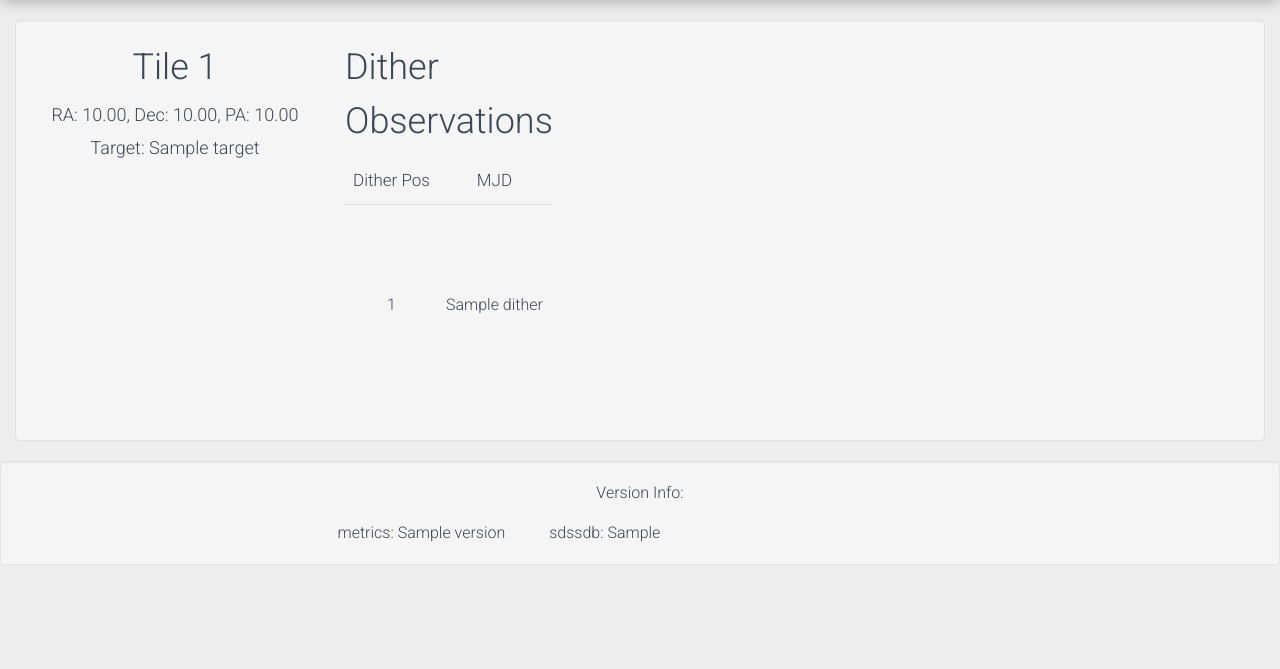
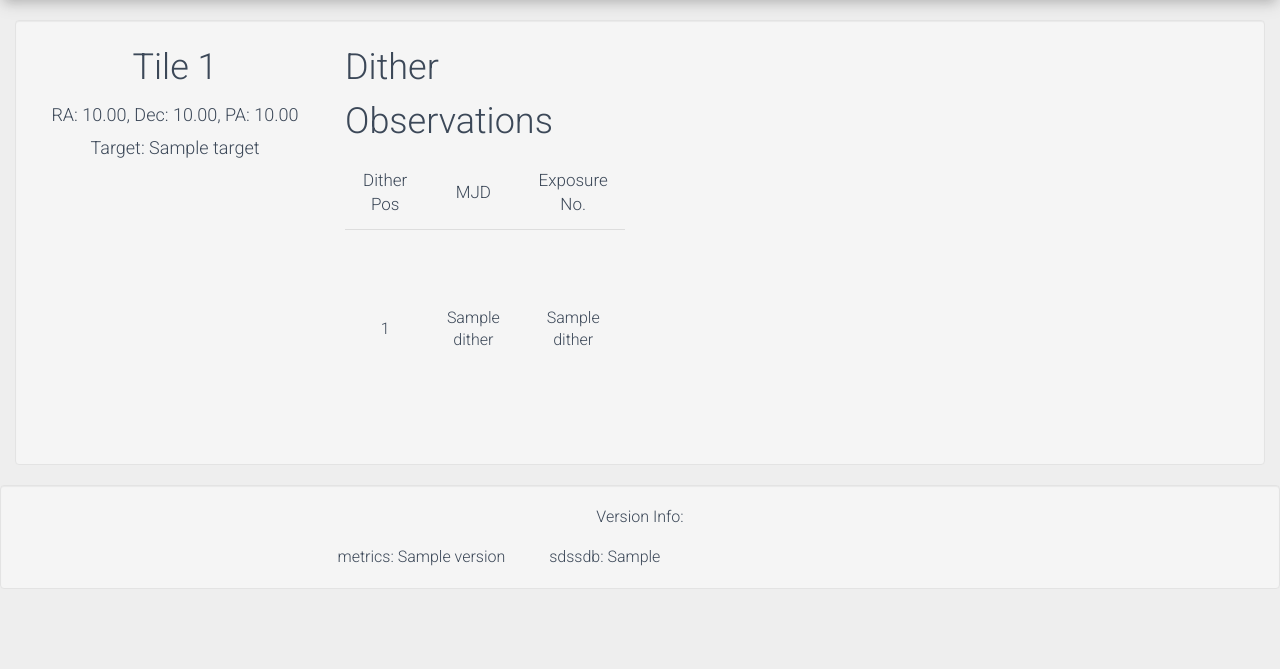
Before and after one commit to sdss/viki, a Python web app: template python/viki/templates/tileDetail.html in a window 1280 px wide. Shown: the part 80-749 px from the top of the page. Run offline with Jinja, Linux system fonts and the light colour scheme; the template is opened without the code that fills it: most values are stand-ins (such as "Sample title", 1, 10 or a date in 2020); some libraries are stand-ins or nearby versions.

Commit message:
Add exp no to obs table in detail page

```diff
--- a/python/viki/controllers/tileDetail.py
+++ b/python/viki/controllers/tileDetail.py
@@ -20,7 +20,10 @@ async def tile():
 
     tile, dithers = await wrapBlocking(tileInfo, tile_id)
 
-    dithers = [[t["position"], int(t["jd"] - 2400000.5)] for t in dithers]
+    dithers = [[t["position"],
+                int(t["jd"] - 2400000.5),
+                t["exposure_no"]]
+                for t in dithers]
 
     templateDict.update({"tile": tile,
                          "dithers": dithers
--- a/python/viki/dbConvenience.py
+++ b/python/viki/dbConvenience.py
@@ -1,7 +1,7 @@
 from peewee import fn
 import pandas as pd
 
-from sdssdb.peewee.lvmdb.lvmopsdb import (Observation, Weather,
+from sdssdb.peewee.lvmdb.lvmopsdb import (Observation, Weather, Exposure,
                                           Tile, Dither, CompletionStatus)
 
 
@@ -51,9 +51,10 @@ def tileInfo(tile_id):
             "target": tile.target}
 
     dithers = Tile.select(Tile.tile_id, Dither.position,
-                          Observation.jd)\
+                          Observation.jd, Exposure.exposure_no)\
                   .join(Dither)\
                   .join(Observation)\
+                  .join(Exposure)\
                   .where(Tile.tile_id == tile_id)
 
     return tile, dithers.dicts()
--- a/python/viki/templates/tileDetail.html
+++ b/python/viki/templates/tileDetail.html
@@ -31,6 +31,7 @@
             <tr>
               <th class="text-center">Dither Pos</th>
               <th class="text-center">MJD</th>
+              <th class="text-center">Exposure No.</th>
             </tr>
           </thead>
           <tbody style="height: 200px; overflow-y:scroll;">
@@ -38,6 +39,7 @@
             <tr>
               <td class="text-center">{{d[0]}}</td>
               <td class="text-center">{{d[1]}}</td>
+              <td class="text-center">{{d[2]}}</td>
             </tr>
         {% endfor %}
             </tbody>
```
